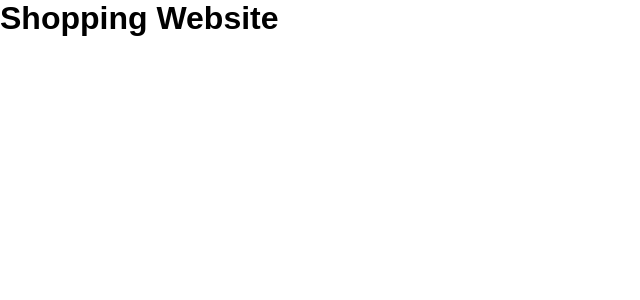
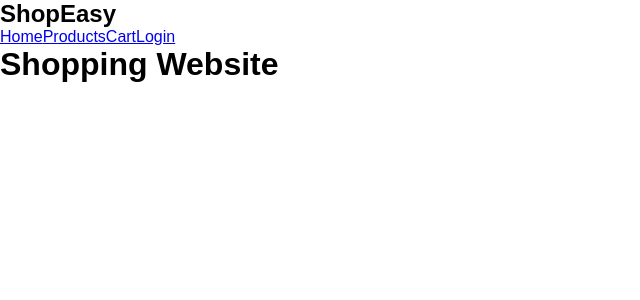
Before and after one commit to GRSVeda/shopping-website, a React (Vite) app: page / in a window 1280 px wide. Shown: the top 300 px of the page, without its empty margins (0-640 px from the left). Built offline with nearby package versions, Linux system fonts and the light colour scheme.

Commit message:
Add project structure and navbar

```diff
--- a/src/App.jsx
+++ b/src/App.jsx
@@ -1,6 +1,10 @@
+import Navbar from "./components/Navbar"
+
 function App() {
   return (
     <div>
+      <Navbar />
+
       <h1>Shopping Website</h1>
     </div>
   )
--- /dev/null
+++ b/src/components/Navbar.jsx
@@ -0,0 +1,16 @@
+function Navbar() {
+  return (
+    <nav>
+      <h2>ShopEasy</h2>
+
+      <div>
+        <a href="/">Home</a>
+        <a href="/products">Products</a>
+        <a href="/cart">Cart</a>
+        <a href="/login">Login</a>
+      </div>
+    </nav>
+  )
+}
+
+export default Navbar
```
